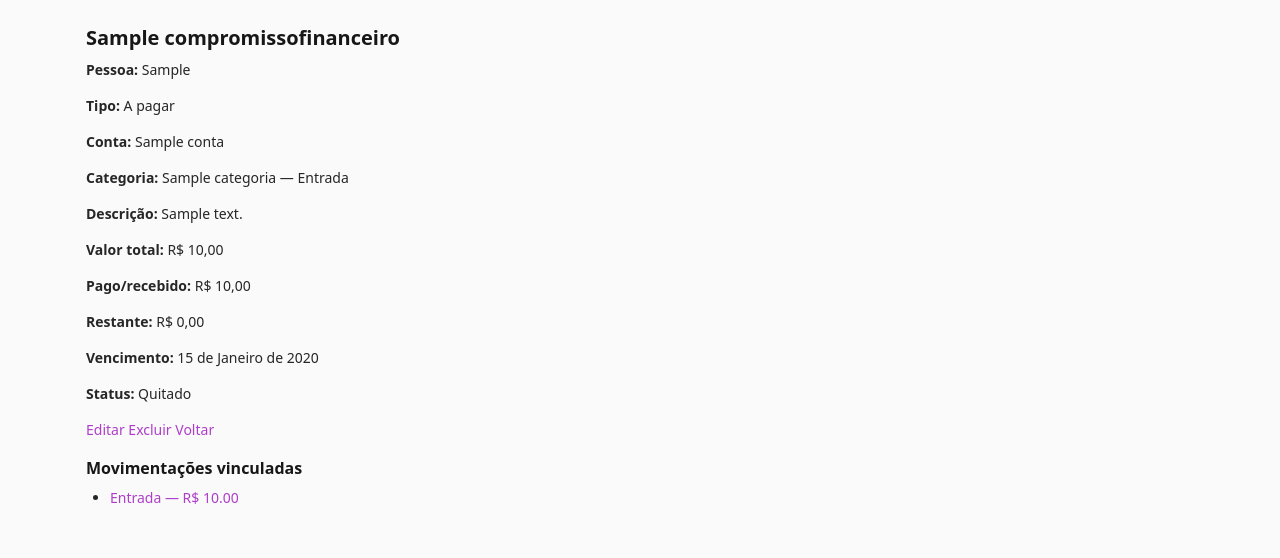
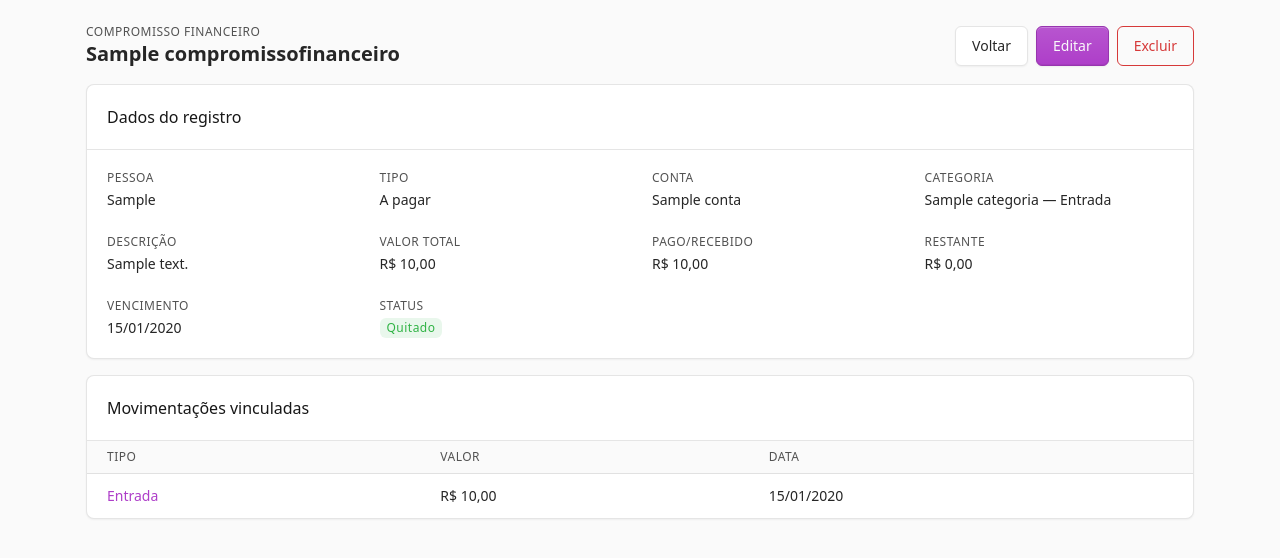
Before and after one commit to Francielp2/Controle_Financeiro, a Django app: page /compromissos/1/ in a window 1280 px wide. Shown: the part 112-670 px from the top of the page. Run offline with Django 5.2, Linux system fonts and the light colour scheme; a user stored in the database is signed in; tables that the repository leaves empty hold one stand-in row (values such as "Sample post").

Commit message:
Adapta telas de detalhes dos registros financeiros ao Tabler

```diff
--- a/templates/financeiro/compromissos/detalhar.html
+++ b/templates/financeiro/compromissos/detalhar.html
@@ -1,53 +1,67 @@
-{% extends "base.html" %}
+{% extends "financeiro/detalhes.html" %}
 
 {% block title %}Detalhes do compromisso{% endblock %}
+{% block tipo_detalhe %}Compromisso financeiro{% endblock %}
+{% block titulo_detalhe %}{{ compromisso.titulo }}{% endblock %}
 
-{% block content %}
-    <h2>{{ compromisso.titulo }}</h2>
-    <p><strong>Pessoa:</strong> {{ compromisso.pessoa|default:"-" }}</p>
-    <p><strong>Tipo:</strong> {{ compromisso.get_tipo_display }}</p>
-    <p><strong>Conta:</strong> {{ compromisso.conta|default:"-" }}</p>
-    <p><strong>Categoria:</strong> {{ compromisso.categoria|default:"-" }}</p>
-    <p><strong>Descrição:</strong> {{ compromisso.descricao|default:"-" }}</p>
-    <p><strong>Valor total:</strong> R$ {{ compromisso.valor_total }}</p>
-    <p>
-        <strong>Pago/recebido:</strong>
-        R$ {{ compromisso.valor_pago_recebido }}
-    </p>
-    <p><strong>Restante:</strong> R$ {{ compromisso.valor_restante }}</p>
-    <p><strong>Vencimento:</strong> {{ compromisso.data_vencimento }}</p>
-    <p><strong>Status:</strong> {{ compromisso.situacao_display }}</p>
+{% block acoes_detalhe %}
+    {% include "financeiro/partials/acoes_detalhe.html" with pk=compromisso.pk listar="financeiro:compromisso_listar" editar="financeiro:compromisso_editar" excluir="financeiro:compromisso_excluir" only %}
+    {% if not compromisso.esta_quitado %}
+        <a class="btn" href="{% url 'financeiro:compromisso_registrar_movimentacao' compromisso.pk %}">
+            {% if compromisso.tipo == "PAGAR" %}Registrar pagamento{% else %}Registrar recebimento{% endif %}
+        </a>
+    {% endif %}
+{% endblock %}
 
-    <p>
-        <a href="{% url 'financeiro:compromisso_editar' compromisso.pk %}">
-            Editar
-        </a>
-        <a href="{% url 'financeiro:compromisso_excluir' compromisso.pk %}">
-            Excluir
-        </a>
-        <a href="{% url 'financeiro:compromisso_listar' %}">Voltar</a>
-                {% if not compromisso.esta_quitado %}
-            <a href="{% url 'financeiro:compromisso_registrar_movimentacao' compromisso.pk %}">
-                {% if compromisso.tipo == "PAGAR" %}
-                    Registrar pagamento
-                {% else %}
-                    Registrar recebimento
-                {% endif %}
-            </a>
-        {% endif %}
-    </p>
+{% block dados_detalhe %}
+    <div class="datagrid-item">
+        <dt class="datagrid-title">Pessoa</dt>
+        <dd class="datagrid-content mb-0 text-break">{{ compromisso.pessoa|default:"—" }}</dd>
+    </div>
+    <div class="datagrid-item">
+        <dt class="datagrid-title">Tipo</dt>
+        <dd class="datagrid-content mb-0">{{ compromisso.get_tipo_display }}</dd>
+    </div>
+    <div class="datagrid-item">
+        <dt class="datagrid-title">Conta</dt>
+        <dd class="datagrid-content mb-0 text-break">{{ compromisso.conta|default:"—" }}</dd>
+    </div>
+    <div class="datagrid-item">
+        <dt class="datagrid-title">Categoria</dt>
+        <dd class="datagrid-content mb-0 text-break">{{ compromisso.categoria|default:"—" }}</dd>
+    </div>
+    <div class="datagrid-item">
+        <dt class="datagrid-title">Descrição</dt>
+        <dd class="datagrid-content mb-0 text-break">{{ compromisso.descricao|default:"—"|linebreaksbr }}</dd>
+    </div>
+    <div class="datagrid-item">
+        <dt class="datagrid-title">Valor total</dt>
+        <dd class="datagrid-content mb-0 text-nowrap">R$ {{ compromisso.valor_total|floatformat:"2g" }}</dd>
+    </div>
+    <div class="datagrid-item">
+        <dt class="datagrid-title">Pago/recebido</dt>
+        <dd class="datagrid-content mb-0 text-nowrap">R$ {{ compromisso.valor_pago_recebido|floatformat:"2g" }}</dd>
+    </div>
+    <div class="datagrid-item">
+        <dt class="datagrid-title">Restante</dt>
+        <dd class="datagrid-content mb-0 fw-medium text-nowrap">R$ {{ compromisso.valor_restante|floatformat:"2g" }}</dd>
+    </div>
+    <div class="datagrid-item">
+        <dt class="datagrid-title">Vencimento</dt>
+        <dd class="datagrid-content mb-0">{{ compromisso.data_vencimento|date:"d/m/Y" }}</dd>
+    </div>
+    <div class="datagrid-item">
+        <dt class="datagrid-title">Status</dt>
+        <dd class="datagrid-content mb-0">
+            {% with situacao=compromisso.situacao %}
+                <span class="badge {% if situacao == 'QUITADO' %}bg-green-lt{% elif situacao == 'ATRASADO' %}bg-red-lt{% elif situacao == 'PARCIAL' %}bg-yellow-lt{% else %}bg-secondary-lt{% endif %}">
+                    {{ compromisso.situacao_display }}
+                </span>
+            {% endwith %}
+        </dd>
+    </div>
+{% endblock %}
 
-    <h3>Movimentações vinculadas</h3>
-
-    <ul>
-        {% for movimentacao in movimentacoes %}
-            <li>
-                <a href="{% url 'financeiro:movimentacao_detalhar' movimentacao.pk %}">
-                    {{ movimentacao }}
-                </a>
-            </li>
-        {% empty %}
-            <li>Nenhuma movimentação vinculada.</li>
-        {% endfor %}
-    </ul>
+{% block relacionados %}
+    {% include "financeiro/partials/movimentacoes_relacionadas.html" with titulo="Movimentações vinculadas" movimentacoes=movimentacoes vazio="Nenhuma movimentação vinculada." only %}
 {% endblock %}
--- /dev/null
+++ b/templates/financeiro/detalhes.html
@@ -0,0 +1,34 @@
+{% extends "base.html" %}
+
+{% block content %}
+    {% comment %}Base: Page header e Data grid da demo oficial do Tabler.{% endcomment %}
+    <div class="page-header d-print-none mt-0 mb-3">
+        <div class="row g-2 align-items-center">
+            <div class="col">
+                <div class="page-pretitle">{% block tipo_detalhe %}{% endblock %}</div>
+                <h1 class="page-title text-break">{% block titulo_detalhe %}{% endblock %}</h1>
+            </div>
+            <div class="col-12 col-lg-auto ms-auto">
+                <div class="btn-list">
+                    {% block acoes_detalhe %}{% endblock %}
+                </div>
+            </div>
+        </div>
+    </div>
+
+    <div class="row row-cards">
+        <div class="col-12">
+            <section class="card" aria-labelledby="dados-detalhe">
+                <header class="card-header">
+                    <h2 class="card-title" id="dados-detalhe">Dados do registro</h2>
+                </header>
+                <div class="card-body">
+                    <dl class="datagrid mb-0">
+                        {% block dados_detalhe %}{% endblock %}
+                    </dl>
+                </div>
+            </section>
+        </div>
+        {% block relacionados %}{% endblock %}
+    </div>
+{% endblock %}
--- /dev/null
+++ b/templates/financeiro/partials/acoes_detalhe.html
@@ -0,0 +1,3 @@
+<a class="btn" href="{% url listar %}">Voltar</a>
+<a class="btn btn-primary" href="{% url editar pk %}">Editar</a>
+<a class="btn btn-outline-danger" href="{% url excluir pk %}">Excluir</a>
--- /dev/null
+++ b/templates/financeiro/partials/movimentacoes_relacionadas.html
@@ -0,0 +1,34 @@
+{% comment %}Base: tabela em cartão da página Tables do Tabler.{% endcomment %}
+<div class="col-12{% if duas_colunas %} col-lg-6{% endif %}">
+    <section class="card h-100" aria-labelledby="titulo-movimentacoes-relacionadas">
+        <header class="card-header">
+            <h2 class="card-title" id="titulo-movimentacoes-relacionadas">{{ titulo }}</h2>
+        </header>
+        <div class="table-responsive" tabindex="0" role="region" aria-labelledby="titulo-movimentacoes-relacionadas">
+            <table class="table table-vcenter table-mobile-md card-table">
+                <thead>
+                    <tr>
+                        <th scope="col">Tipo</th>
+                        <th scope="col">Valor</th>
+                        <th scope="col">Data</th>
+                    </tr>
+                </thead>
+                <tbody>
+                    {% for movimentacao in movimentacoes %}
+                        <tr>
+                            <td data-label="Tipo">
+                                <a href="{% url 'financeiro:movimentacao_detalhar' movimentacao.pk %}">
+                                    {{ movimentacao.get_tipo_display }}
+                                </a>
+                            </td>
+                            <td data-label="Valor" class="text-nowrap">R$ {{ movimentacao.valor|floatformat:"2g" }}</td>
+                            <td data-label="Data">{{ movimentacao.data|date:"d/m/Y" }}</td>
+                        </tr>
+                    {% empty %}
+                        <tr><td colspan="3" class="text-secondary py-4">{{ vazio }}</td></tr>
+                    {% endfor %}
+                </tbody>
+            </table>
+        </div>
+    </section>
+</div>
```
Also changed, not shown: financeiro/tests/test_formularios_views.py (+14 -0 lines), templates/financeiro/categorias/detalhar.html (+47 -34 lines), templates/financeiro/contas/detalhar.html (+36 -28 lines), templates/financeiro/movimentacoes/detalhar.html (+55 -27 lines), 1 other file.
